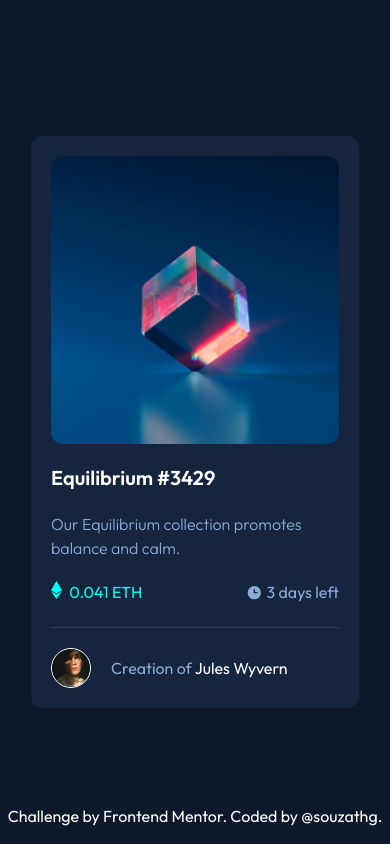
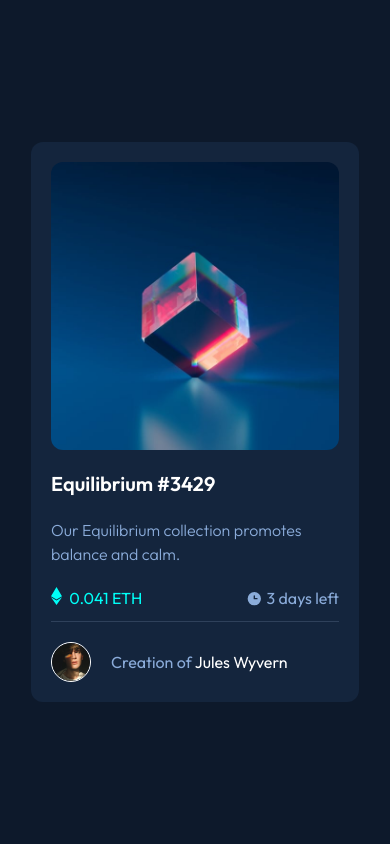
Before and after one commit to souzathg/nft-preview-card-component, a website: page index.html in a window 390 px wide. Drawn offline with Linux system fonts and the light colour scheme.

Commit message:
Add responsive design

```diff
--- a/index.html
+++ b/index.html
@@ -15,7 +15,7 @@
 
 <body>
   <main class="bg-neutral-main flex flex-col justify-center items-center w-screen h-screen font-outfit">
-    <div class="bg-neutral-card text-white flex flex-col w-auto max-w-[20.5rem] h-auto p-5 rounded-xl">
+    <div class="bg-neutral-card text-white flex flex-col w-auto max-w-[20.5rem] max-h-5/6 h-auto p-5 rounded-xl justify-center">
       <a href="" class="hover:bg-primary-cyan hover:opacity-100 rounded-xl transition ease-in-out duration-150">
         <img src="images/image-equilibrium.jpg" alt="NFT image"
           class="w-72 h-72 rounded-xl hover:opacity-50 transition ease-in-out duration-150" />
@@ -23,7 +23,7 @@
       <h1 class="my-5 font-semibold text-xl hover:text-primary-cyan transition duration-150"><a href="">Equilibrium
           #3429</a></h1>
       <h2 class="font-light text-primary-soft_blue mb-5">Our Equilibrium collection promotes balance and calm.</h2>
-      <div class="w-auto h-auto flex content-center justify-between pb-5 mb-5 border-b border-neutral-line">
+      <div class="w-auto h-auto flex content-center justify-between pb-2 mb-5 border-b border-neutral-line">
         <h3 class="font-normal text-primary-cyan">
           <svg class="inline-block mr-1 mb-2" width="11" height="18" xmlns="http://www.w3.org/2000/svg">
             <path d="M11 10.216 5.5 18 0 10.216l5.5 3.263 5.5-3.262ZM5.5 0l5.496 9.169L5.5 12.43 0 9.17 5.5 0Z"
@@ -48,10 +48,12 @@
     </div>
 
     <div class="text-white absolute bottom-4">
-      Challenge by <a href="https://www.frontendmentor.io?ref=challenge" target="_blank"
-        class="hover:text-primary-cyan transition duration-150">Frontend Mentor</a>.
-      Coded by <a href="https://github.com/souzathg" target="_blank"
-        class="hover:text-primary-cyan transition duration-150">@souzathg</a>.
+      <p class="hidden md:block">
+        Challenge by <a href="https://www.frontendmentor.io?ref=challenge" target="_blank"
+          class="hover:text-primary-cyan transition duration-150">Frontend Mentor</a>.
+        Coded by <a href="https://github.com/souzathg" target="_blank"
+          class="hover:text-primary-cyan transition duration-150">@souzathg</a>.
+      </p>
     </div>
   </main>
 </body>
```
Also changed, not shown: dist/output.css.
